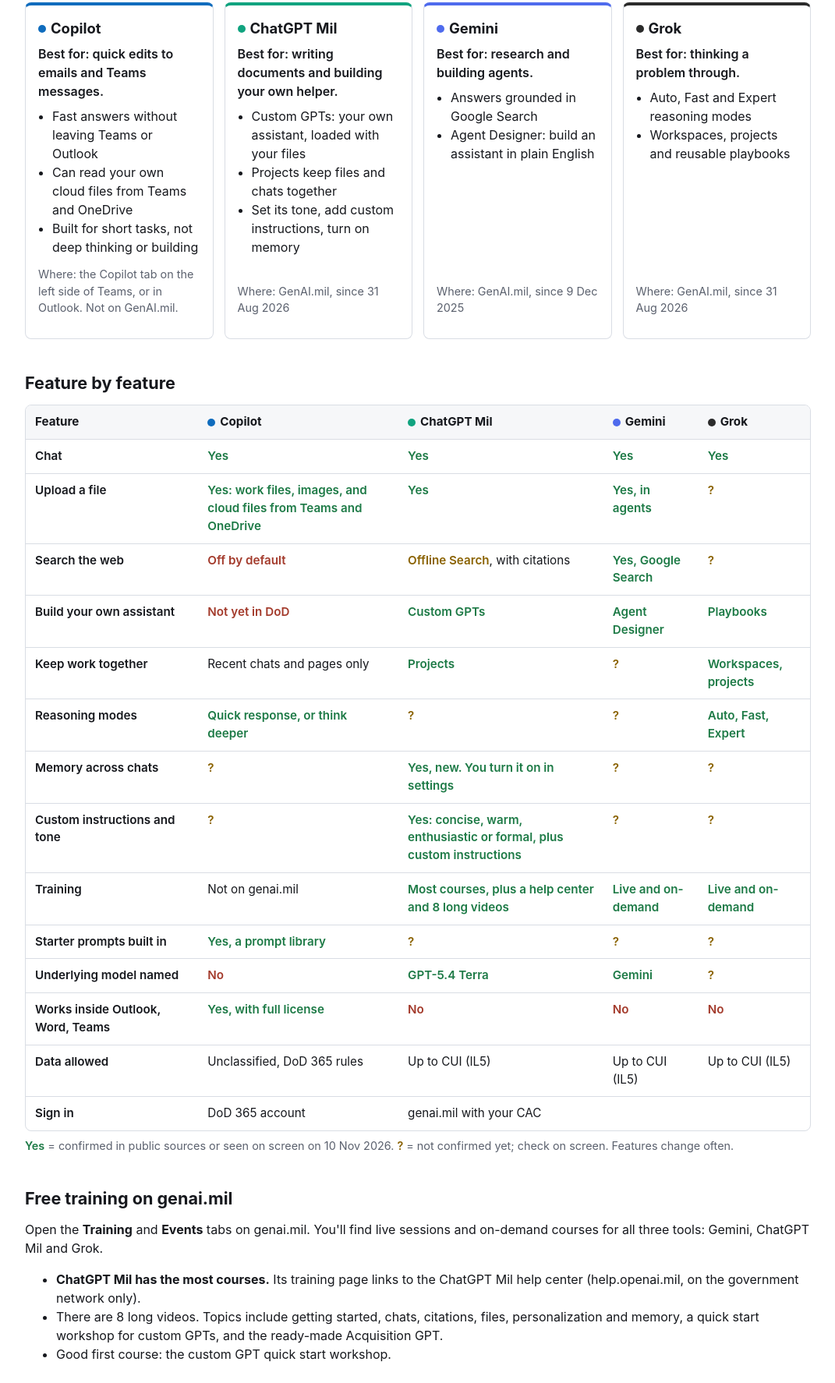
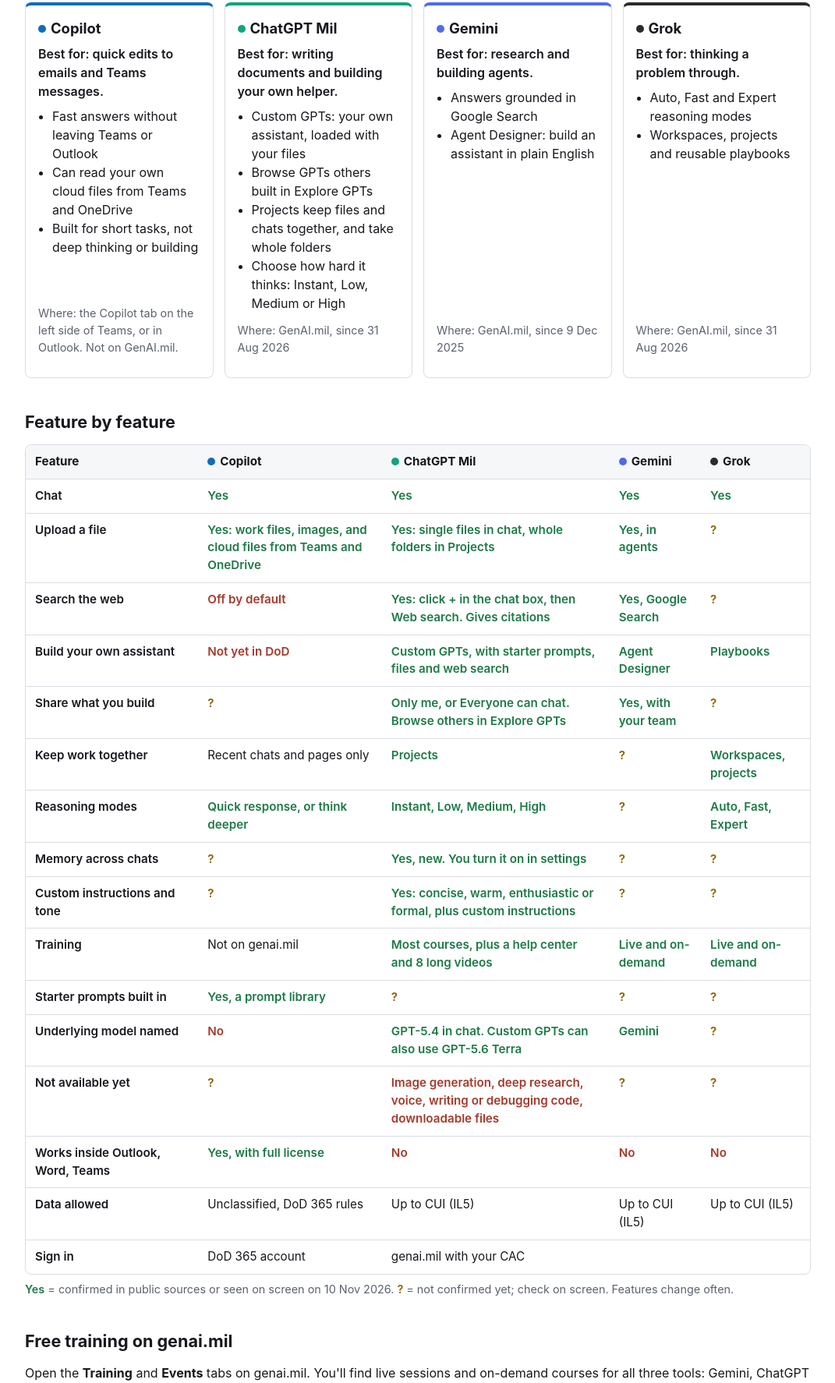
Before and after one commit to chesterhungate-ui/genai-mil-field-guide, a plain HTML site: page index.html in a window 1280 px wide. Shown: the part 702-2476 px from the top of the page at 78% size, without its empty margins (104-1175 px from the left). Drawn offline with Linux system fonts and the light colour scheme.

Commit message:
Fill in ChatGPT Mil models, search, uploads, sharing and limits
Co-Authored-By: Claude Opus 5.5 <noreply@anthropic.com>

```diff
--- a/index.html
+++ b/index.html
@@ -139,8 +139,9 @@
     <p class="best">Best for: writing documents and building your own helper.</p>
     <ul>
       <li>Custom GPTs: your own assistant, loaded with your files</li>
-      <li>Projects keep files and chats together</li>
-      <li>Set its tone, add custom instructions, turn on memory</li>
+      <li>Browse GPTs others built in Explore GPTs</li>
+      <li>Projects keep files and chats together, and take whole folders</li>
+      <li>Choose how hard it thinks: Instant, Low, Medium or High</li>
     </ul>
     <p class="where">Where: GenAI.mil, since 31 Aug 2026</p>
   </div>
@@ -178,16 +179,18 @@
   </thead>
   <tbody>
     <tr><th>Chat</th><td class="y">Yes</td><td class="y">Yes</td><td class="y">Yes</td><td class="y">Yes</td></tr>
-    <tr><th>Upload a file</th><td class="y">Yes: work files, images, and cloud files from Teams and OneDrive</td><td class="y">Yes</td><td class="y">Yes, in agents</td><td class="m">?</td></tr>
-    <tr><th>Search the web</th><td class="n">Off by default</td><td><span class="m">Offline Search</span>, with citations</td><td class="y">Yes, Google Search</td><td class="m">?</td></tr>
-    <tr><th>Build your own assistant</th><td class="n">Not yet in DoD</td><td class="y">Custom GPTs</td><td class="y">Agent Designer</td><td class="y">Playbooks</td></tr>
+    <tr><th>Upload a file</th><td class="y">Yes: work files, images, and cloud files from Teams and OneDrive</td><td class="y">Yes: single files in chat, whole folders in Projects</td><td class="y">Yes, in agents</td><td class="m">?</td></tr>
+    <tr><th>Search the web</th><td class="n">Off by default</td><td class="y">Yes: click + in the chat box, then Web search. Gives citations</td><td class="y">Yes, Google Search</td><td class="m">?</td></tr>
+    <tr><th>Build your own assistant</th><td class="n">Not yet in DoD</td><td class="y">Custom GPTs, with starter prompts, files and web search</td><td class="y">Agent Designer</td><td class="y">Playbooks</td></tr>
+    <tr><th>Share what you build</th><td class="m">?</td><td class="y">Only me, or Everyone can chat. Browse others in Explore GPTs</td><td class="y">Yes, with your team</td><td class="m">?</td></tr>
     <tr><th>Keep work together</th><td>Recent chats and pages only</td><td class="y">Projects</td><td class="m">?</td><td class="y">Workspaces, projects</td></tr>
-    <tr><th>Reasoning modes</th><td class="y">Quick response, or think deeper</td><td class="m">?</td><td class="m">?</td><td class="y">Auto, Fast, Expert</td></tr>
+    <tr><th>Reasoning modes</th><td class="y">Quick response, or think deeper</td><td class="y">Instant, Low, Medium, High</td><td class="m">?</td><td class="y">Auto, Fast, Expert</td></tr>
     <tr><th>Memory across chats</th><td class="m">?</td><td class="y">Yes, new. You turn it on in settings</td><td class="m">?</td><td class="m">?</td></tr>
     <tr><th>Custom instructions and tone</th><td class="m">?</td><td class="y">Yes: concise, warm, enthusiastic or formal, plus custom instructions</td><td class="m">?</td><td class="m">?</td></tr>
     <tr><th>Training</th><td>Not on genai.mil</td><td class="y">Most courses, plus a help center and 8 long videos</td><td class="y">Live and on-demand</td><td class="y">Live and on-demand</td></tr>
     <tr><th>Starter prompts built in</th><td class="y">Yes, a prompt library</td><td class="m">?</td><td class="m">?</td><td class="m">?</td></tr>
-    <tr><th>Underlying model named</th><td class="n">No</td><td class="y">GPT-5.4 Terra</td><td class="y">Gemini</td><td class="m">?</td></tr>
+    <tr><th>Underlying model named</th><td class="n">No</td><td class="y">GPT-5.4 in chat. Custom GPTs can also use GPT-5.6 Terra</td><td class="y">Gemini</td><td class="m">?</td></tr>
+    <tr><th>Not available yet</th><td class="m">?</td><td class="n">Image generation, deep research, voice, writing or debugging code, downloadable files</td><td class="m">?</td><td class="m">?</td></tr>
     <tr><th>Works inside Outlook, Word, Teams</th><td class="y">Yes, with full license</td><td class="n">No</td><td class="n">No</td><td class="n">No</td></tr>
     <tr><th>Data allowed</th><td>Unclassified, DoD 365 rules</td><td>Up to CUI (IL5)</td><td>Up to CUI (IL5)</td><td>Up to CUI (IL5)</td></tr>
     <tr><th>Sign in</th><td>DoD 365 account</td><td colspan="3">genai.mil with your CAC</td></tr>
@@ -212,6 +215,8 @@
     <tr><th>Prompt</th><td>What you type to the AI. Clear prompts get better answers: say who it's for, what you want, and the format.</td></tr>
     <tr><th>GPT</th><td>Short for <b>Generative Pre-trained Transformer</b>. Generative means it creates new text. Pre-trained means it already learned from a huge amount of writing before you ever used it. Transformer is the type of design inside it. GPT is OpenAI's name, so it belongs to ChatGPT.</td></tr>
     <tr><th>Custom GPT</th><td>Your own version of ChatGPT, set up for one job. You give it instructions and reference files once, and anyone you share it with can just ask it questions. On genai.mil, only ChatGPT Mil has these.</td></tr>
+    <tr><th>Everyone can chat</th><td>A ChatGPT Mil sharing setting. It most likely lets anyone on ChatGPT Mil find and use your custom GPT, but not edit it. Before you pick it, remove any file that not everyone should see.</td></tr>
+    <tr><th>Reasoning effort</th><td>How hard the AI thinks before it answers. In ChatGPT Mil: Instant, Low, Medium or High. Higher is slower but more careful, so use it for analysis rather than quick rewrites.</td></tr>
     <tr><th>Agent</th><td>An assistant that can carry out several steps on its own, such as reading notes, sorting tasks and drafting a summary. Gemini's Agent Designer lets you build one in plain English.</td></tr>
     <tr><th>Project or workspace</th><td>A folder that keeps related chats, files and instructions together, so you don't start from zero each time.</td></tr>
     <tr><th>Playbook</th><td>Grok's saved, reusable set of steps you can run again with one prompt.</td></tr>
@@ -250,12 +255,18 @@ Notes: Range day moved from Tuesday to Thursday because of weather. S4 to confir
 
 <div class="prompt">
   <div class="prompt-head"><div><b>ChatGPT Mil: build a custom GPT for your work stream</b><span>Paste into the custom GPT's instructions box, then add your unclassified reference files.</span></div><button class="copy" type="button">Copy</button></div>
+<p style="margin:12px 14px 0">Tip: add two or three starter prompts for questions your team asks every week, and turn on web search if the answers need current information. Keep it on "Only me" until you've removed anything not everyone should see.</p>
 <pre>You are the go-to helper for a notional battalion S3 training section. Answer questions using the attached reference files first, and say which file each answer came from. If the files don't cover the question, say so plainly and don't guess. Keep answers short: a bottom line up front, then up to five bullets. When someone asks for a product, such as a training schedule or a memo, ask up to three questions before you draft it. Never store or repeat names, phone numbers or other personal information.</pre>
 </div>
 
 <div class="prompt">
   <div class="prompt-head"><div><b>ChatGPT Mil: set your custom instructions once</b><span>Settings, then Personalization, then Custom instructions.</span></div><button class="copy" type="button">Copy</button></div>
 <pre>I am a staff officer. Write in plain English for busy leaders. Always start with a one or two sentence bottom line up front. Use short numbered points instead of long paragraphs. If you are not sure about something, tell me instead of guessing, and list what I should check.</pre>
+</div>
+
+<div class="prompt">
+  <div class="prompt-head"><div><b>ChatGPT Mil: shape an idea into a one-page concept</b><span>Set reasoning to High first. Good for early concepts and requirements, not code.</span></div><button class="copy" type="button">Copy</button></div>
+<pre>Help me turn a rough idea into a one-page concept for my boss. The idea: a shared, unclassified tracker so every section can see upcoming training, room bookings and vehicle requests in one place. Write it with these headings: Problem, Proposed solution, Who uses it, What success looks like in 90 days, Risks, and Decisions needed. Ask me up to three questions first if something important is missing.</pre>
 </div>
 
 <div class="prompt">
```
